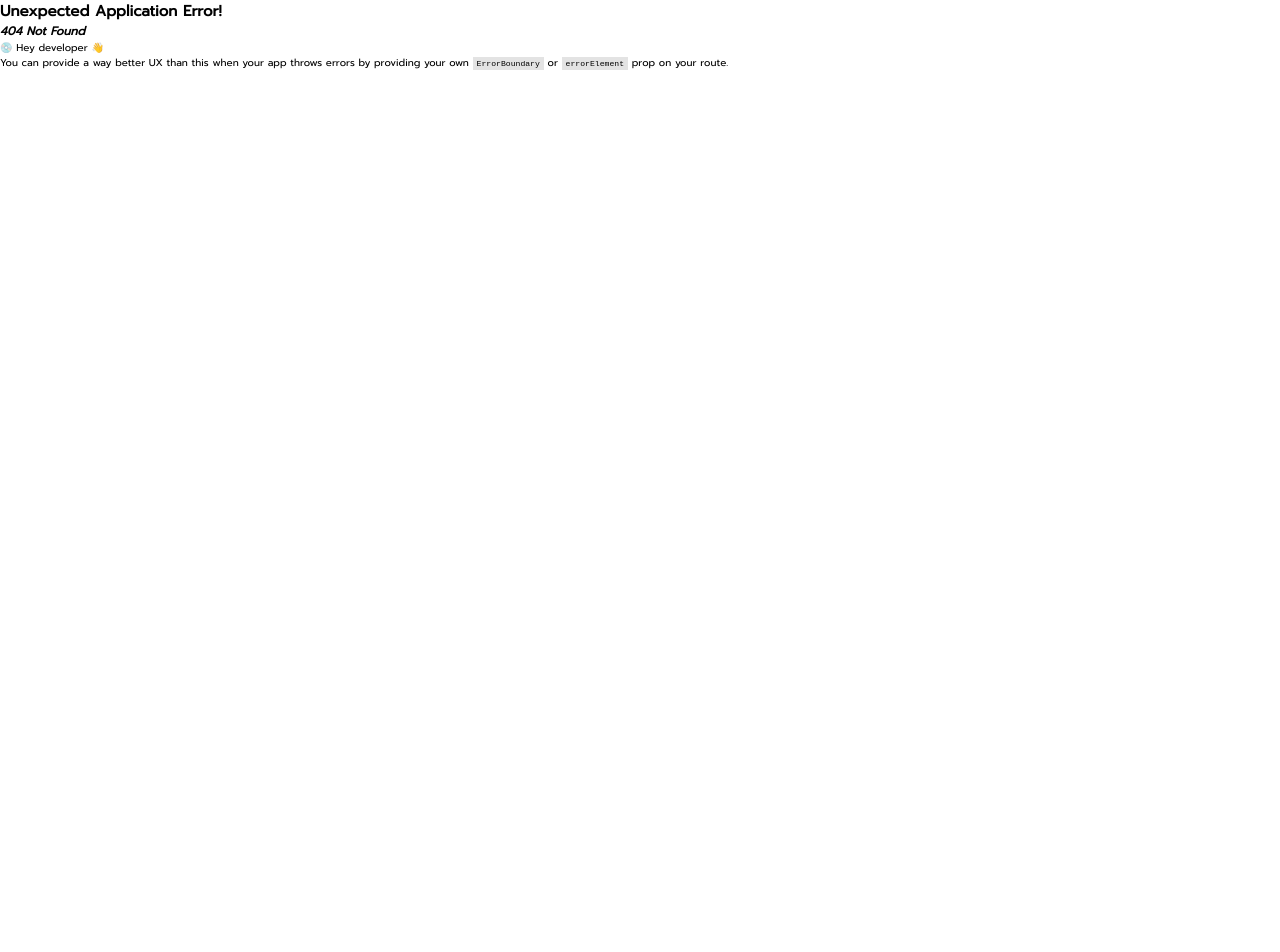
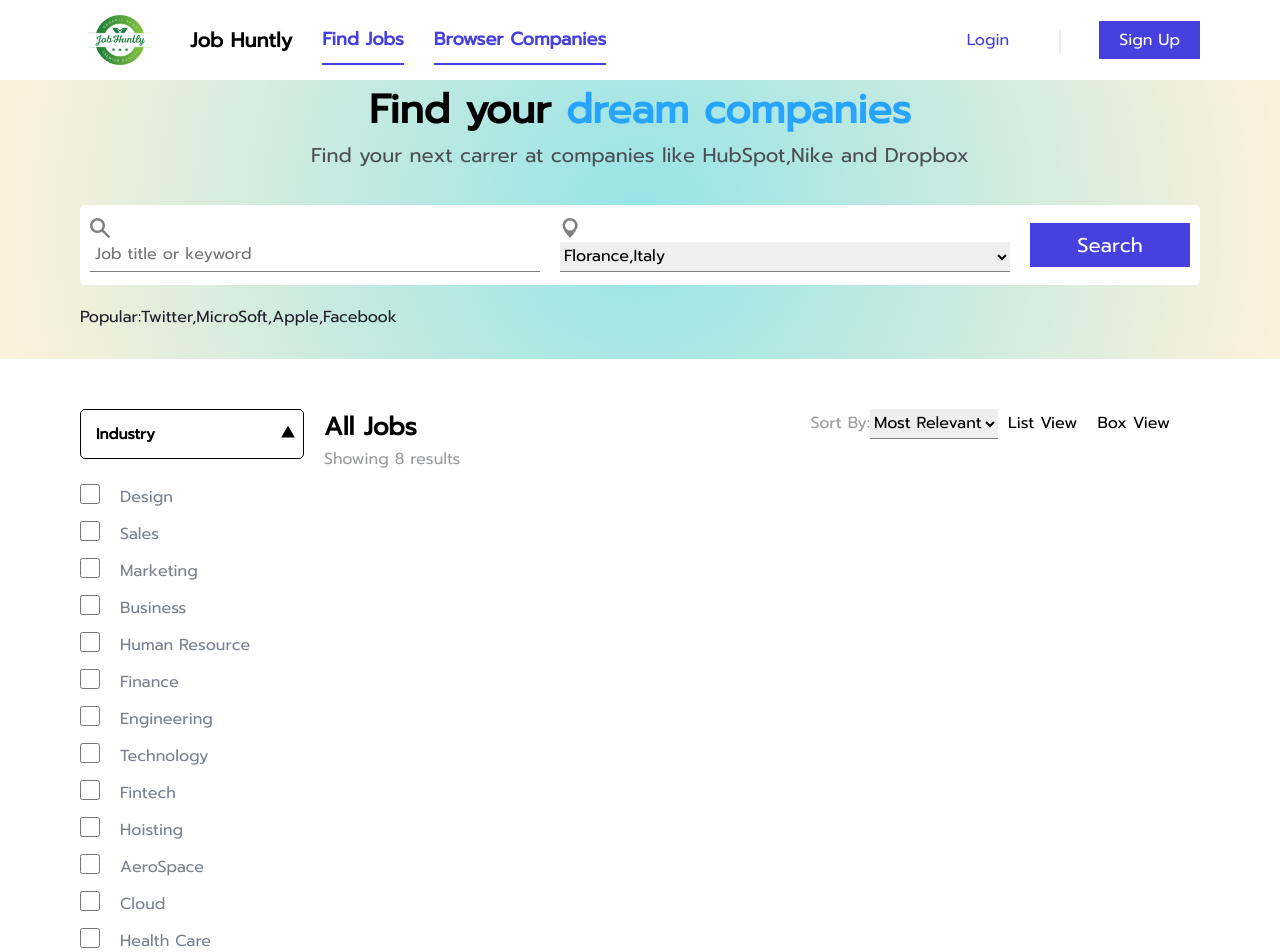
Before and after one commit to saik64757/Jobhuntly, a React (Create React App) app: page /browser-Companies-alljobs in a window 1280 px wide. Before the commit this address had no page. Shown: the top 952 px of the page. Before the commit the page ends 800 px from the top, so only its background shows below. Built offline with nearby package versions, Linux system fonts and the light colour scheme.

Commit message:
Browser Companies Jobs page Updated

```diff
--- a/src/Components/DropDowns/FilterDropdown.module.css
+++ b/src/Components/DropDowns/FilterDropdown.module.css
@@ -7,6 +7,13 @@
   gap: 3rem;
   margin-bottom: 2rem;
   justify-content: space-between;
+  border: 1px solid black;
+  padding: 0.5rem;
+  border-radius: 0.5rem;
+}
+
+.dropDownHead h2 {
+  margin-left: 1rem;
 }
 
 .dropDownHead div {
--- a/src/Components/DropDowns/FilterDropdown.tsx
+++ b/src/Components/DropDowns/FilterDropdown.tsx
@@ -13,7 +13,7 @@ function FilterDropdown({ filterOptions, name }: FilterDropdownProps) {
       <div className={styles.dropDownHead}>
         <h2>{name}</h2>
         {isOpen ? (
-          <div onClick={() => setIopen(!isOpen)} >&#11205;</div>
+          <div onClick={() => setIopen(!isOpen)}>&#11205;</div>
         ) : (
           <div onClick={() => setIopen(!isOpen)}> &#11206;</div>
         )}
--- a/src/Data/Options.ts
+++ b/src/Data/Options.ts
@@ -66,6 +66,14 @@ export const categories = [
     id: "aerospace",
     name: "AeroSpace",
   },
+  {
+    id: "cloud",
+    name: "Cloud",
+  },
+  {
+    id: "healthCare",
+    name: "Health Care",
+  },
 ];
 
 export const Joblevel = [
@@ -113,3 +121,30 @@ export const SalaryRange = [
     name: "$3000 & above",
   },
 ];
+
+export const Companysize = [
+  {
+    id: "1-50",
+    name: "1-50",
+  },
+  {
+    id: "51-150",
+    name: "51-150",
+  },
+  {
+    id: "151-250",
+    name: "151-250",
+  },
+  {
+    id: "251-500",
+    name: "251-500",
+  },
+  {
+    id: "501-1000",
+    name: "501-1000",
+  },
+  {
+    id: "1000-above",
+    name: "501-above",
+  },
+];
--- /dev/null
+++ b/src/Pages/BrowserCompanies/BrowserCompaniesAllJobs.module.css
@@ -0,0 +1,73 @@
+.companiesAllJobsWrapper {
+  background: rgb(128, 215, 216);
+  background: radial-gradient(
+    circle,
+    rgb(149, 228, 230) 0%,
+    rgba(252, 241, 218, 1) 98%
+  );
+}
+
+.companiesAllJobsWrapper h1 {
+  font-size: 4rem;
+}
+.optionsSection {
+  flex-basis: 20%;
+}
+
+.companiesAllJobsWrapper h1::after {
+  content: " dream companies";
+  color: #26a4ff;
+}
+
+.companiesAllJobsWrapper h1 + p {
+  font-size: 2rem;
+  color: #4d4e54;
+}
+
+.jobsSectionWrapper {
+  background-color: white;
+  margin: 5rem 8rem;
+  display: flex;
+  justify-content: start;
+}
+
+.jobListSectionWrapper {
+  flex-basis: 80%;
+}
+
+.AllJobListSectionWrapper > div:nth-last-child() {
+  background-color: red;
+}
+
+.AllJobListSection {
+  display: flex;
+  justify-content: space-between;
+  flex-basis: 90%;
+  margin: 0rem 2rem;
+}
+
+.applyJobsList {
+  margin: 2rem;
+}
+
+.AllJobListSection > div + div > div {
+  display: inline-block;
+  margin: 0rem 1rem;
+  cursor: pointer;
+  font-size: 1.6rem;
+}
+
+.AllJobListSection > div + div > select {
+  font-size: 1.6rem;
+  width: auto;
+}
+
+.AllJobListSection > div > h1 {
+  font-size: 2.5rem;
+}
+
+.AllJobListSection > div > p,
+.AllJobListSection > div > label {
+  font-size: 1.6rem;
+  color: #9a9ca0;
+}
--- /dev/null
+++ b/src/Pages/BrowserCompanies/BrowserCompaniesAllJobs.tsx
@@ -0,0 +1,48 @@
+import FilterDropdown from "../../Components/DropDowns/FilterDropdown";
+import SearchSection from "../../Components/SearchSection/SearchSection";
+import styles from "./BrowserCompaniesAllJobs.module.css";
+import { Companysize } from "../../Data/Options";
+import { categories } from "../../Data/Options";
+import { useState } from "react";
+
+function BrowserCompaniesAllJobs() {
+  const [isDropDown, setisDropDown] = useState(true);
+  return (
+    <>
+      <div className={styles.companiesAllJobsWrapper}>
+        <SearchSection>
+          <h1>Find your</h1>
+          <p>
+            Find your next carrer at companies like HubSpot,Nike and Dropbox
+          </p>
+        </SearchSection>
+      </div>
+      <section className={styles.jobsSectionWrapper}>
+        <div className={styles.optionsSection}>
+          <FilterDropdown filterOptions={categories} name={"Industry"} />
+          <FilterDropdown filterOptions={Companysize} name={"Company size"} />
+        </div>
+        <div className={styles.jobListSectionWrapper}>
+          <div className={styles.AllJobListSection}>
+            <div>
+              <h1>All Jobs</h1>
+              <p>Showing 8 results</p>
+            </div>
+            <div>
+              <label htmlFor="sortOptions">Sort By:</label>
+              <select name="sortOptions" id="sortOptions">
+                <option value="mostRelevant">Most Relevant</option>
+                <option value="mostLatest">Most Latest</option>
+                <option value="notApplies">NotApplied</option>
+              </select>
+              <div>List View</div>
+              <div>Box View</div>
+            </div>
+          </div>
+        </div>
+      </section>
+    </>
+  );
+}
+
+export default BrowserCompaniesAllJobs;
--- a/src/index.tsx
+++ b/src/index.tsx
@@ -7,6 +7,7 @@ import { createBrowserRouter, RouterProvider } from "react-router-dom";
 import FindJobs from "./Pages/FindJobs/FindJobs";
 import BrowserCompanies from "./Pages/BrowserCompanies/BrowserCompanies";
 import LandingPage from "./Pages/LandingPage/LandingPage";
+import BrowserCompaniesAllJobs from "./Pages/BrowserCompanies/BrowserCompaniesAllJobs";
 
 const router = createBrowserRouter([
   {
@@ -25,6 +26,10 @@ const router = createBrowserRouter([
         path: "/browserCompanies",
         element: <BrowserCompanies />,
       },
+      {
+        path: "/browser-Companies-alljobs",
+        element: <BrowserCompaniesAllJobs />,
+      },
     ],
   },
 ]);
```
